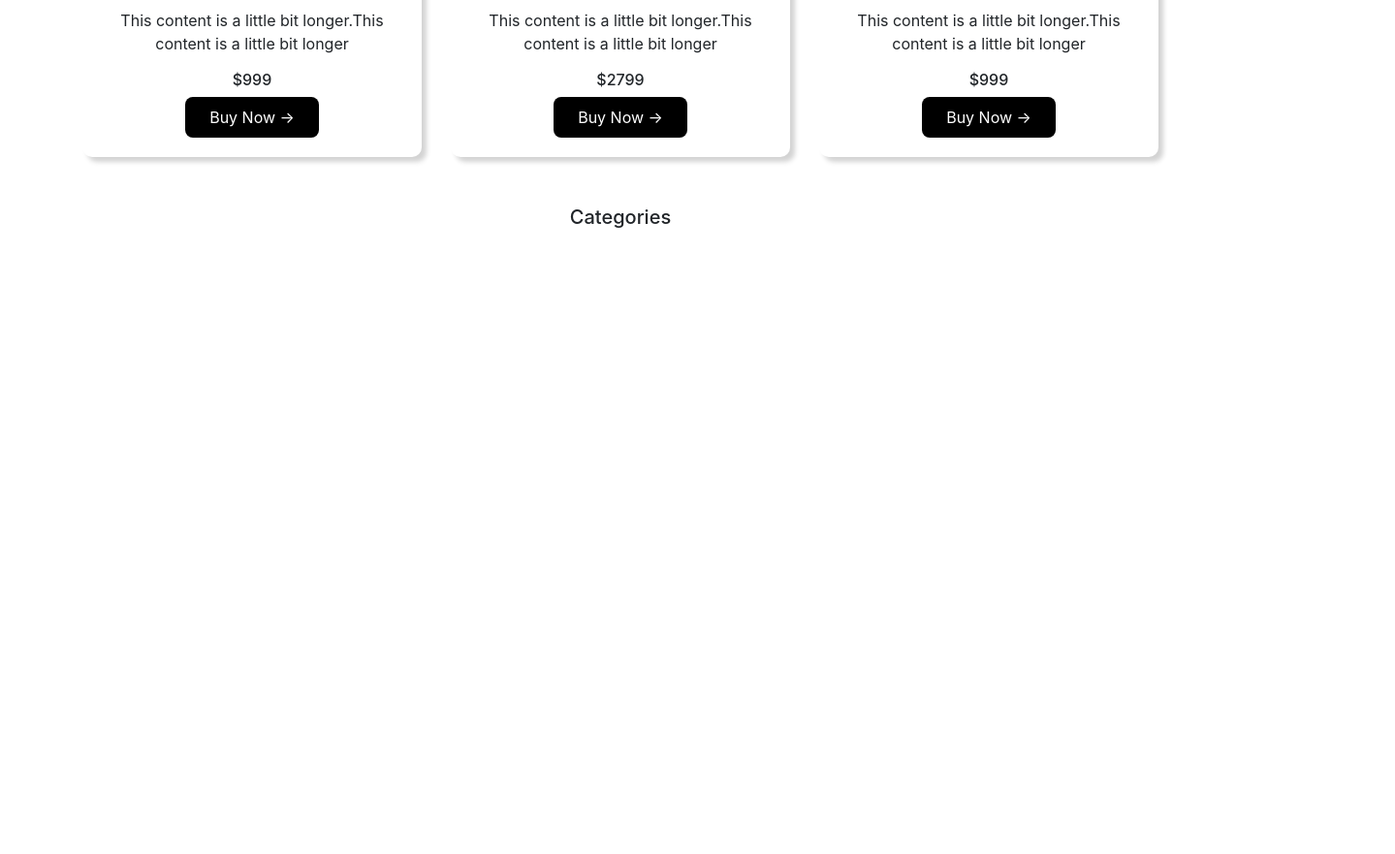
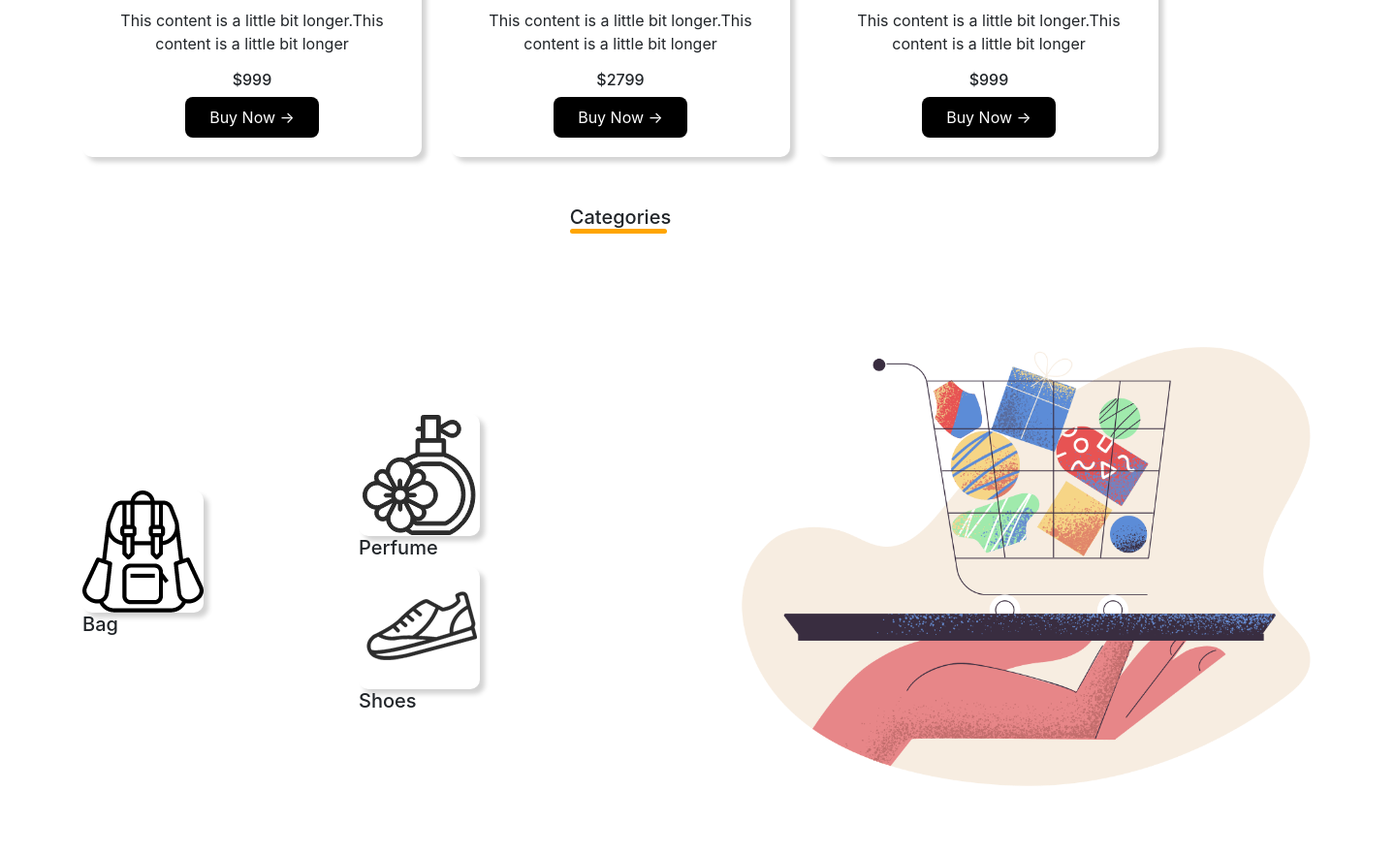
Before and after one commit to redoy1102/Hot-Gadgets, a plain HTML site: page index.html in a window 1280 px wide. Shown: the part 1804-2685 px from the top of the page at 97% size, 1439 px wide, since content can reach past the window. Before the commit the page ends 2090 px from the top, so only its background shows below. Drawn offline with nearby package versions, Linux system fonts and the light colour scheme.

Commit message:
Complete site

```diff
--- a/index.html
+++ b/index.html
@@ -197,9 +197,36 @@
       </div>
     </div>
 
+  <div class="container d-flex justify-content-center">
+    <div style="display: inline-block;text-align:center">
+      <h5 style="margin-bottom:0">Categories</h5>
+
+      <div style="width:100px;height:5px;background-color:orange;border-radius:20px">
+
+      </div>
+    </div>
+  </div>
+
 <div class="container">
-    <h5 class="categories">Categories</h5>
+  <div class="row d-flex align-items-center">
+    <div class="col-md-3">
+        <img class="categories-image" src="categories/bag.png" alt="">
+        <h5 class="categories-h5"  >Bag</h5>
+    </div>
+
+    <div class="col-md-3">
+        <img class="categories-image" src="categories/perfume.png" alt="">
+          <h5>Perfume</h5>
+        <img class="categories-image" src="categories/shoe.png" alt="">
+          <h5>Shoes</h5>
+    </div>
+
+    <div class="col-md-6">
+      <img src="categories/pale-order.png" alt="">
+    </div>
+  </div>
 </div>
+
 
 
 
--- a/style.css
+++ b/style.css
@@ -25,7 +25,8 @@
 .see-all-color{
     color: #FF9D00;
 }
-.categories{
-    text-align: center;
-    margin-top: 5px;
+.categories-image{
+    border: none;
+    box-shadow: 5px 5px 5px lightgray;
+    border-radius: 10px;
 }
```
